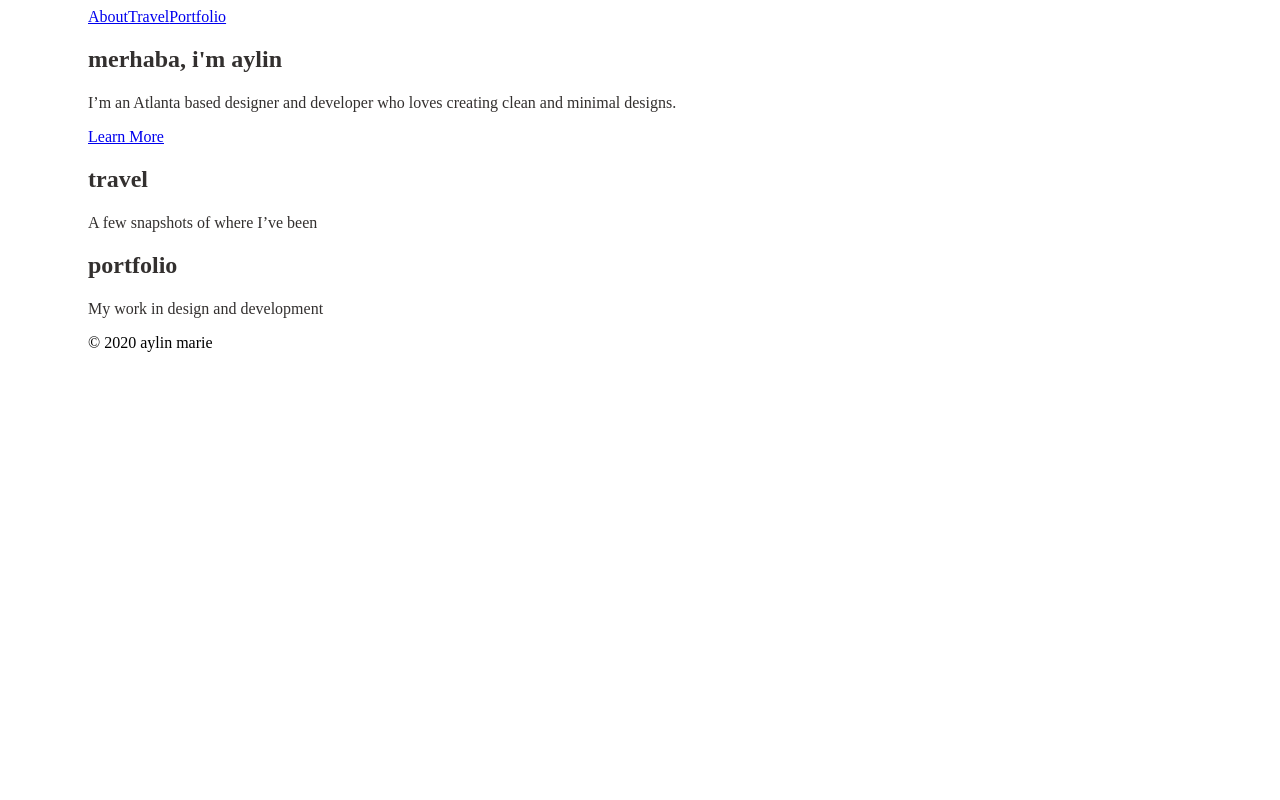
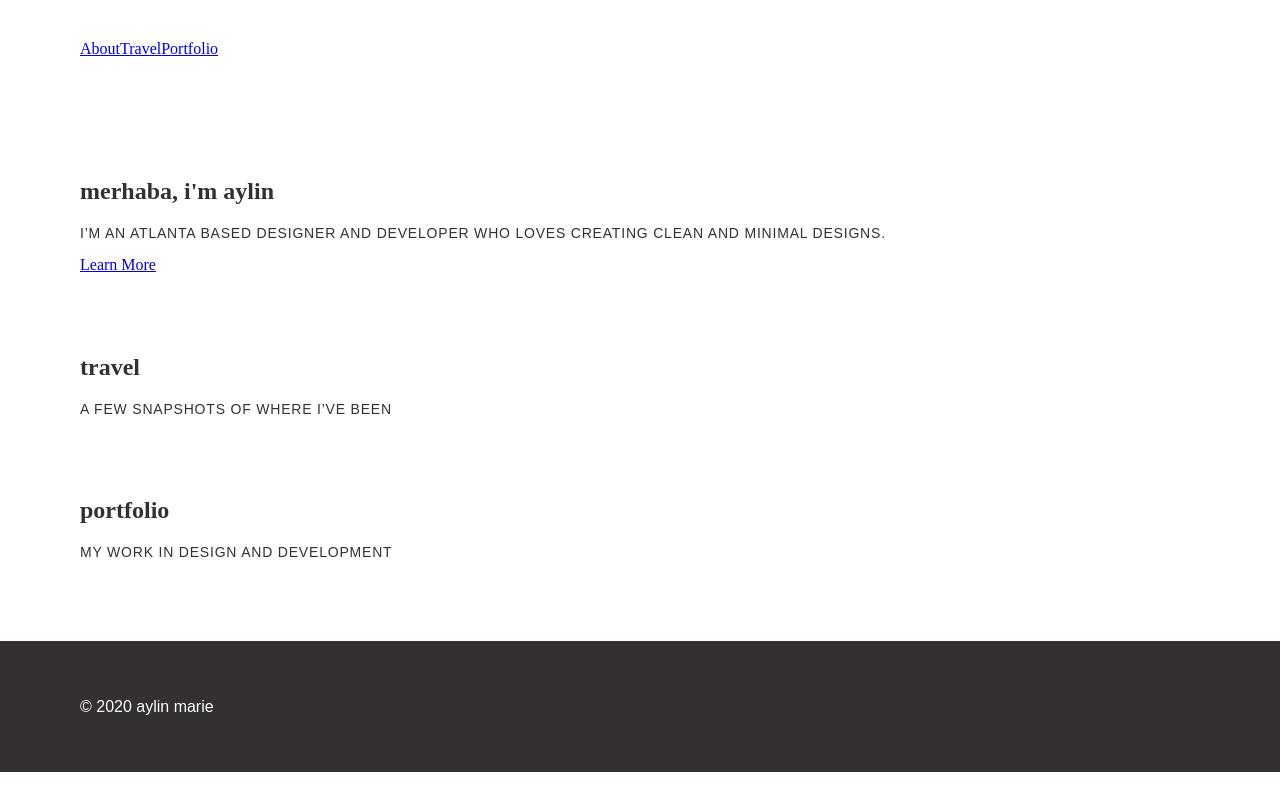
Before and after one commit to aylinmarie/Aylin-Portfolio, a Gatsby site: page / in a window 1280 px wide. Built offline with nearby package versions, Linux system fonts and the light colour scheme; Gatsby itself is replaced by a stand-in of ours.

Commit message:
Add section spacing and footeeer

```diff
--- a/src/components/layout.js
+++ b/src/components/layout.js
@@ -2,6 +2,7 @@ import React from "react"
 import PropTypes from "prop-types"
 
 import Header from "./header"
+import '../styles/global.less'
 import stylesheet from  "./layout.module.less"
 
 const Layout = ({ children }) => {
@@ -10,9 +11,9 @@ const Layout = ({ children }) => {
     <div className={stylesheet.root}>
       <Header />
       <div>
-        <main>{children}</main>
+        <main className={stylesheet.main}>{children}</main>
         <footer>
-          © {new Date().getFullYear()} aylin marie
+          <p>© {new Date().getFullYear()} aylin marie</p>
         </footer>
       </div>
     </div>
--- a/src/components/layout.module.less
+++ b/src/components/layout.module.less
@@ -1,5 +1,19 @@
 @import '../styles/tokens.less';
 
-.root {
+.main {
   margin: 0 80px;
 }
+
+header {
+  padding: 40px 80px;
+}
+
+footer {
+  background-color: @dark-grey;
+  padding: 40px 80px;
+  margin-top: 80px;;
+
+  * {
+    color: white;
+  }
+}
--- a/src/pages/index.js
+++ b/src/pages/index.js
@@ -3,9 +3,6 @@ import { Link } from "gatsby"
 
 import Layout from "../components/layout"
 import SEO from "../components/seo"
-
-import '../styles/global.less'
-
 
 const IndexPage = () => (
   <Layout>
@@ -18,12 +15,12 @@ const IndexPage = () => (
 
     <section>
       <h2>Travel</h2>
-      <p>A few snapshots of where I’ve been</p>
+      <p className="caption">A few snapshots of where I’ve been</p>
     </section>
 
     <section>
       <h2>Portfolio</h2>
-      <p>My work in design and development</p>
+      <p className="caption">My work in design and development</p>
     </section>
   </Layout>
 )
--- a/src/styles/_typography.less
+++ b/src/styles/_typography.less
@@ -2,14 +2,15 @@
 
 // Typography
 h1, h2 {
-    font-family: 'Playfair Display', serif;
-    color: @dark-grey;
-    text-transform: lowercase;
-  }
+  font-family: 'Playfair Display', serif;
+  color: @dark-grey;
+  text-transform: lowercase;
+}
 
 p {
-  font-family: 'Alice', serif;
+  font-family: 'Source Sans Pro', sans-serif;
   color: @dark-grey;
   line-height: 1.2;
   font-size: 16px;
+  font-weight: 300;
 }
--- a/src/styles/global.less
+++ b/src/styles/global.less
@@ -1 +1,15 @@
 @import '_typography.less';
+
+body {
+    margin: 0;
+}
+
+section {
+    margin-top: 80px;
+}
+.caption {
+    text-transform: uppercase;
+    letter-spacing: .05rem;
+    font-size: 14px;
+    font-weight: 400;
+}
```
